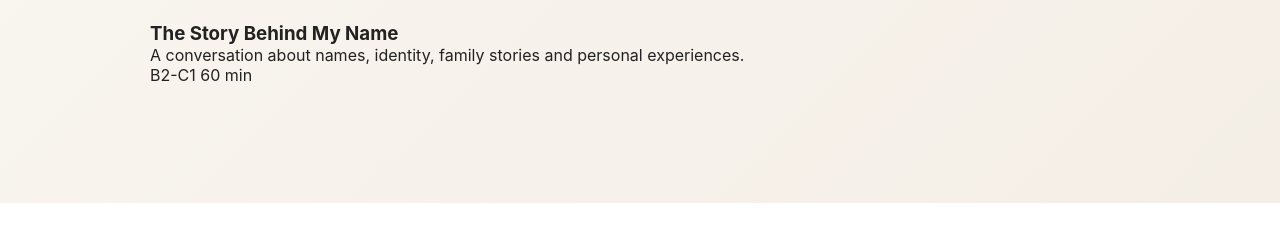
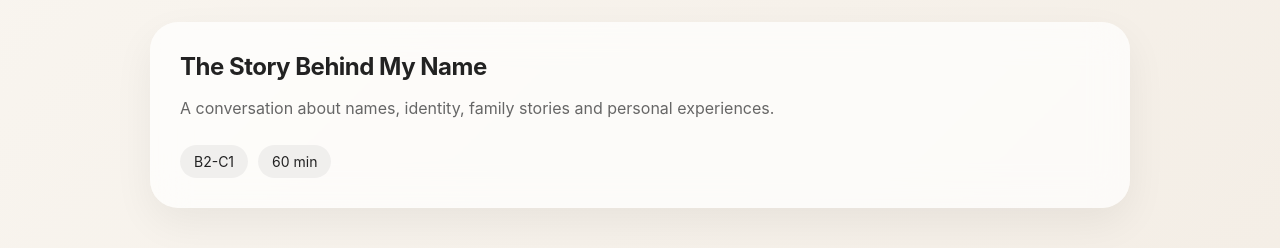
Before and after one commit to cheshire123raccoon-hub/sip-and-speak, a plain HTML site: page index.html in a window 1280 px wide. Shown: the part 597-845 px from the top of the page. Before the commit the page ends 800 px from the top, so only its background shows below. Drawn offline with Linux system fonts and the light colour scheme.

Commit message:
Style session library cards

```diff
--- a/src/css/style.css
+++ b/src/css/style.css
@@ -415,3 +415,212 @@ h2 {
 
 
 }
+/* =========================
+   SESSION LIBRARY
+========================= */
+
+
+#session-list {
+
+    display: grid;
+
+    grid-template-columns:
+        repeat(
+            auto-fit,
+            minmax(
+                280px,
+                1fr
+            )
+        );
+
+    gap: 24px;
+
+}
+
+
+
+/* =========================
+   SESSION CARD
+========================= */
+
+
+.session-card {
+
+
+    background:
+
+        rgba(
+            255,
+            255,
+            255,
+            0.7
+        );
+
+
+    backdrop-filter:
+
+        blur(18px);
+
+
+    border-radius:
+
+        28px;
+
+
+    padding:
+
+        30px;
+
+
+
+    box-shadow:
+
+        0 15px 40px
+        rgba(
+            0,
+            0,
+            0,
+            0.06
+        );
+
+
+    transition:
+
+        transform
+        0.25s
+        ease,
+
+        box-shadow
+        0.25s
+        ease;
+
+
+    cursor:
+
+        pointer;
+
+
+}
+
+
+
+.session-card:hover {
+
+
+    transform:
+
+        translateY(
+            -6px
+        );
+
+
+    box-shadow:
+
+        0 25px 60px
+        rgba(
+            0,
+            0,
+            0,
+            0.12
+        );
+
+
+}
+
+
+
+.session-card h3 {
+
+
+    font-size:
+
+        24px;
+
+
+    letter-spacing:
+
+        -0.5px;
+
+
+    margin-bottom:
+
+        15px;
+
+
+}
+
+
+
+.session-card p {
+
+
+    color:
+
+        #666;
+
+
+    line-height:
+
+        1.5;
+
+
+    margin-bottom:
+
+        25px;
+
+
+}
+
+
+
+/* =========================
+   SESSION META
+========================= */
+
+
+.session-meta {
+
+
+    display:
+
+        flex;
+
+
+    gap:
+
+        10px;
+
+
+}
+
+
+
+.session-meta span {
+
+
+    background:
+
+        rgba(
+            0,
+            0,
+            0,
+            0.05
+        );
+
+
+    padding:
+
+        8px 14px;
+
+
+    border-radius:
+
+        999px;
+
+
+    font-size:
+
+        14px;
+
+
+}
```
